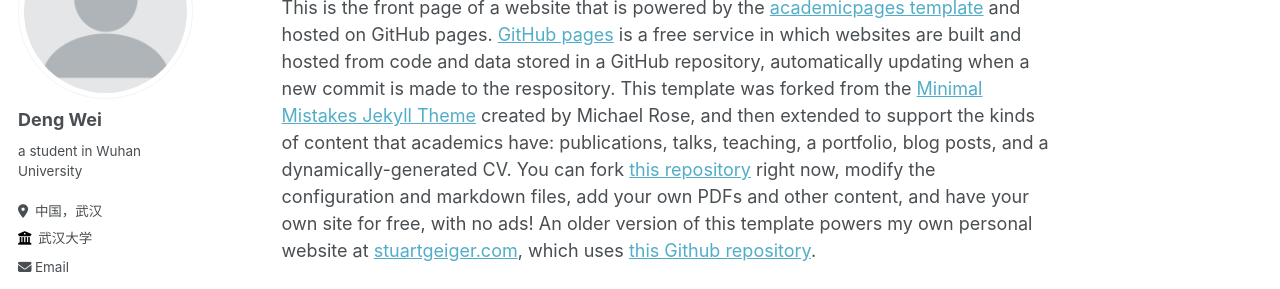
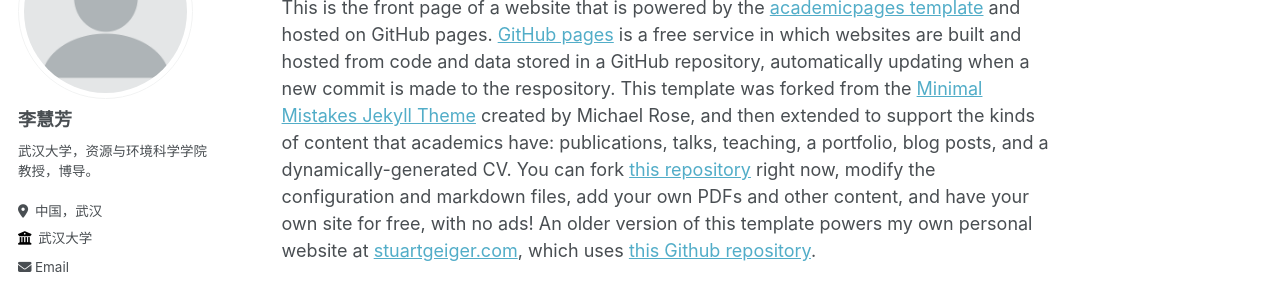
Before and after one commit to dengweiz/dengweiz.github.io, a Jekyll site: the page built from _pages/about.md, in a window 1280 px wide. Shown: the part 194-483 px from the top of the page. Built offline with Jekyll 4.4.1, drawn with Linux system fonts in a browser that asks for light colours; some web fonts are replaced.

Commit message:
Update _config.yml

```diff
--- a/_config.yml
+++ b/_config.yml
@@ -22,9 +22,9 @@ repository               : "dengweiz/dengweiz.github.io"
 author:
   # Biographic information
   avatar           : "profile.png"
-  name             : "Deng Wei"
+  name             : "李慧芳"
   pronouns         : # example: "she/her"
-  bio              : "a student in Wuhan University"
+  bio              : "武汉大学，资源与环境科学学院教授，博导。"
   location         : "中国，武汉"
   employer         : "武汉大学"
   uri              : # URL
```
